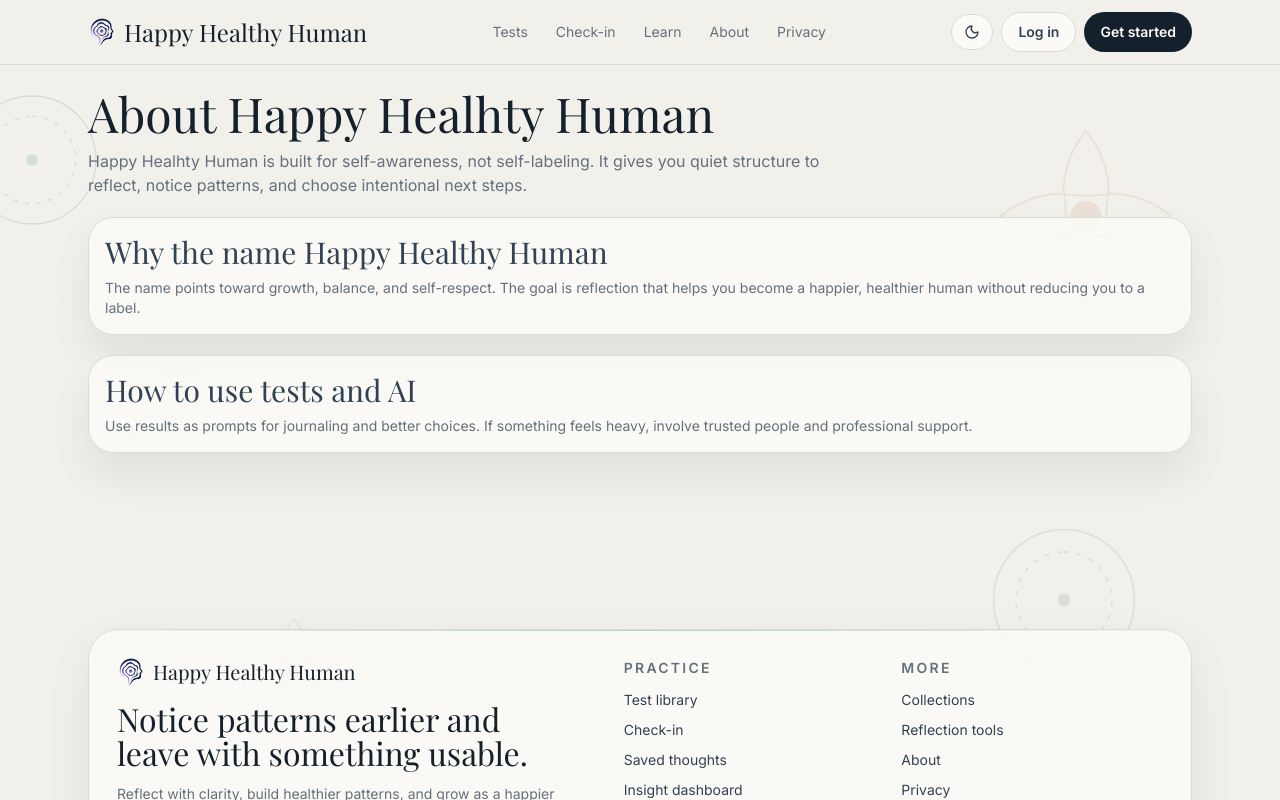
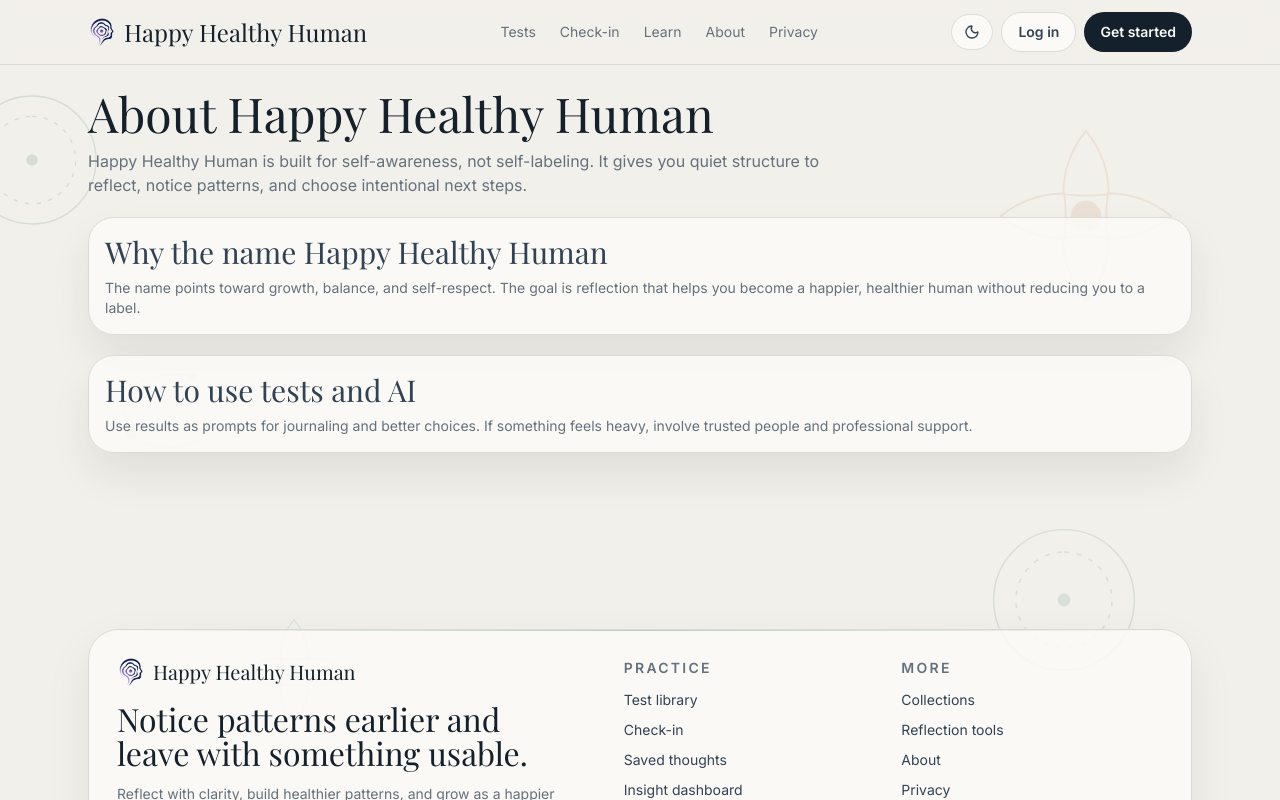
Before and after one commit to mohaneddz/Thoughts, a Next.js app: page /about in a window 1280 px wide. Shown: the top 800 px of the page. Built offline with nearby package versions, Linux system fonts and the light colour scheme; no server answers; a web font is replaced by a local one.

Commit message:
fix: correct Happy Healthy Human misspelling and tighten navbar breakpoint
Fixes the Healhty typo in the about copy, groq system prompt, and
storage keys, and moves the navbar desktop/mobile switch from md to lg.

```diff
--- a/src/layout/navbar.tsx
+++ b/src/layout/navbar.tsx
@@ -23,14 +23,14 @@ export function Navbar() {
     <header className='sticky top-0 z-30 border-b border-[var(--color-border)] bg-[var(--color-background)]/85 backdrop-blur'>
       <div className='mx-auto flex h-16 max-w-6xl items-center justify-between px-4 md:px-6'>
         <Logo />
-        <nav className='hidden items-center gap-7 md:flex'>
+        <nav className='hidden items-center gap-6 lg:flex'>
           {siteConfig.navLinks.map((link) => (
             <Link key={link.href} href={link.href} className='text-sm text-[var(--color-muted)] hover:text-[var(--color-text)]'>
               {link.label}
             </Link>
           ))}
         </nav>
-        <div className='hidden items-center gap-2 md:flex'>
+        <div className='hidden items-center gap-2 lg:flex'>
           <ThemeToggle />
           {!isLoading && isAuthenticated ? (
             <>
@@ -52,7 +52,7 @@ export function Navbar() {
             </>
           )}
         </div>
-        <div className='flex items-center gap-2 md:hidden'>
+        <div className='flex items-center gap-2 lg:hidden'>
           <ThemeToggle />
           <Link href={isAuthenticated ? routes.profile : routes.auth}>
             <Button variant='secondary' className='h-10 px-3'>
--- a/src/sections/about/intro.tsx
+++ b/src/sections/about/intro.tsx
@@ -1,9 +1,9 @@
 export function AboutIntro() {
   return (
     <section className='space-y-3'>
-      <h1 className='font-heading text-5xl text-[var(--color-text-strong)]'>About Happy Healhty Human</h1>
+      <h1 className='font-heading text-5xl text-[var(--color-text-strong)]'>About Happy Healthy Human</h1>
       <p className='max-w-3xl text-[var(--color-muted)]'>
-        Happy Healhty Human is built for self-awareness, not self-labeling. It gives you quiet structure to reflect,
+        Happy Healthy Human is built for self-awareness, not self-labeling. It gives you quiet structure to reflect,
         notice patterns, and choose intentional next steps.
       </p>
     </section>
--- a/src/utils/ai/groq.ts
+++ b/src/utils/ai/groq.ts
@@ -39,7 +39,7 @@ async function callGroq(messages: GroqMessage[]) {
 }
 
 const baseSystemPrompt =
-  'You are Happy Healhty Human AI. You support self-reflection only, never diagnosis. Be warm, grounded, concise. If severe distress appears, suggest seeking professional support.';
+  'You are Happy Healthy Human AI. You support self-reflection only, never diagnosis. Be warm, grounded, concise. If severe distress appears, suggest seeking professional support.';
 
 export async function interpretTestResult(result: TestResultSummary, mode: AIInterpretationMode) {
   return callGroq([
--- a/src/utils/storage/personal-data.ts
+++ b/src/utils/storage/personal-data.ts
@@ -17,8 +17,8 @@ export interface PersonalDataSnapshot {
   drafts: StoredTestDraft[];
 }
 
-export const STORAGE_KEY = 'happy-healhty-human.personal-data.v1';
-const STORAGE_EVENT = 'happy-healhty-human:personal-data';
+export const STORAGE_KEY = 'happy-healthy-human.personal-data.v1';
+const STORAGE_EVENT = 'happy-healthy-human:personal-data';
 
 const emptySnapshot: PersonalDataSnapshot = {
   checkIns: [],
```
